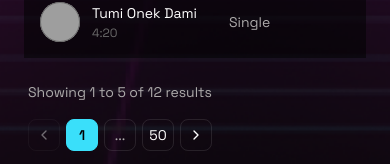
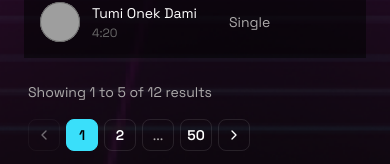
Before and after one commit to ArunRoy404/beat-x-nextjs, a Next.js app: page /admin/dashboard/music in a window 390 px wide. Shown: the part 1404-1568 px from the top of the page. Built offline with nearby package versions, Linux system fonts and the light colour scheme; grey boxes are pictures that could not be loaded.

Commit message:
feat: add reusable CommonSearch, CommonFilter, and CommonPagination components and integrate them into SongsTable

```diff
--- a/src/components/admin/dashboard/Music/SongsTable.jsx
+++ b/src/components/admin/dashboard/Music/SongsTable.jsx
@@ -1,7 +1,9 @@
 import React from "react"
-import { Search, ChevronLeft, ChevronRight } from "lucide-react"
 import DataTable from "@/components/ui/DataTable"
 import { getSongsColumns } from "@/components/DataTableColumns/SongsColumns"
+import CommonFilter from "@/components/shared/commonFilter/commonFilter"
+import CommonSearch from "@/components/shared/CommonSearch/CommonSearch"
+import CommonPagination from "@/components/shared/CommonPagination/CommonPagination"
 
 const SongsTable = ({ songs = [] }) => {
   const tabs = ["All", "Published", "Under Review", "Scheduled", "Rejected", "My Songs"]
@@ -15,33 +17,13 @@ const SongsTable = ({ songs = [] }) => {
       {/* Search and Filters Bar */}
       <div className="flex flex-col md:flex-row md:items-center justify-between gap-4 w-full z-10 relative">
         {/* Tab pills */}
-        <div className="flex items-center gap-2 overflow-x-auto pb-1.5 md:pb-0 scrollbar-none">
-          {tabs.map((tab) => {
-            const isActive = activeTab === tab
-            return (
-              <span
-                key={tab}
-                className={`px-4 py-1.5 rounded-full text-[12px] font-semibold transition-all duration-200 select-none whitespace-nowrap ${isActive
-                  ? "bg-nav-icon-bg border border-secondary text-secondary"
-                  : "bg-white/[0.03] text-light-gray border border-transparent"
-                  }`}
-              >
-                {tab}
-              </span>
-            )
-          })}
-        </div>
+        <CommonFilter
+          tabs={tabs}
+          activeTab={activeTab}
+        />
 
         {/* Search Input */}
-        <div className="relative w-full md:w-72">
-          <Search className="absolute left-3.5 top-1/2 -translate-y-1/2 w-4 h-4 text-light-gray" />
-          <input
-            type="text"
-            placeholder="Search ....."
-            readOnly
-            className="w-full pl-10 pr-4 py-2 text-sm bg-transparent border border-border rounded-full text-whitetext placeholder-dark-gray focus:outline-none transition-all"
-          />
-        </div>
+        <CommonSearch readOnly />
       </div>
 
       {/* Reusable DataTable */}
@@ -51,51 +33,12 @@ const SongsTable = ({ songs = [] }) => {
       />
 
       {/* Pagination Bar */}
-      <div className="flex flex-col sm:flex-row sm:items-center justify-between gap-4 w-full px-1 py-2 z-10 relative">
-        {/* Counter Info */}
-        <div className="text-light-gray text-[14px] select-none font-normal">
-          Showing 1 to 5 of 12 results
-        </div>
-
-        {/* Pagination buttons */}
-        <div className="flex items-center gap-1.5">
-          {/* Previous Page Button */}
-          <button
-            disabled
-            className="w-8 h-8 rounded-[8px] flex items-center justify-center border border-white/10 text-whitetext select-none transition-all opacity-40 cursor-not-allowed"
-          >
-            <ChevronLeft className="w-4 h-4" />
-          </button>
-
-          {/* Page 1 (Active) */}
-          <button
-            className="w-8 h-8 rounded-[8px] flex items-center justify-center border text-[14px] font-semibold select-none transition-all bg-secondary border-secondary text-black"
-          >
-            1
-          </button>
-
-          {/* Ellipsis */}
-          <span
-            className="w-8 h-8 rounded-[8px] flex items-center justify-center border border-white/10 text-[14px] text-light-gray select-none"
-          >
-            ...
-          </span>
-
-          {/* Page 50 */}
-          <button
-            className="w-8 h-8 rounded-[8px] flex items-center justify-center border border-white/10 text-[14px] text-whitetext select-none"
-          >
-            50
-          </button>
-
-          {/* Next Page Button */}
-          <button
-            className="w-8 h-8 rounded-[8px] flex items-center justify-center border border-white/10 text-whitetext select-none transition-all hover:bg-white/[0.05]"
-          >
-            <ChevronRight className="w-4 h-4" />
-          </button>
-        </div>
-      </div>
+      <CommonPagination
+        currentPage={1}
+        totalItems={12}
+        pageSize={5}
+        totalPages={50}
+      />
     </div>
   )
 }
--- /dev/null
+++ b/src/components/shared/CommonPagination/CommonPagination.jsx
@@ -0,0 +1,136 @@
+import React from "react"
+import { ChevronLeft, ChevronRight } from "lucide-react"
+import { cn } from "@/lib/utils"
+
+const CommonPagination = ({
+    currentPage = 1,
+    totalItems = 0,
+    pageSize = 10,
+    totalPages,
+    onPageChange,
+    className
+}) => {
+    const calculatedTotalPages = (totalPages ?? Math.ceil(totalItems / pageSize)) || 1
+    const startItem = totalItems === 0 ? 0 : (currentPage - 1) * pageSize + 1
+    const endItem = Math.min(currentPage * pageSize, totalItems)
+
+    const handlePrev = () => {
+        if (currentPage > 1) {
+            onPageChange?.(currentPage - 1)
+        }
+    }
+
+    const handleNext = () => {
+        if (currentPage < calculatedTotalPages) {
+            onPageChange?.(currentPage + 1)
+        }
+    }
+
+    const renderPages = () => {
+        const pages = []
+
+        if (calculatedTotalPages <= 5) {
+            for (let i = 1; i <= calculatedTotalPages; i++) {
+                pages.push(i)
+            }
+        } else {
+            // Always show page 1
+            pages.push(1)
+
+            if (currentPage > 3) {
+                pages.push("ellipsis-1")
+            }
+
+            // Show pages around current page
+            const start = Math.max(2, currentPage - 1)
+            const end = Math.min(calculatedTotalPages - 1, currentPage + 1)
+
+            for (let i = start; i <= end; i++) {
+                if (i !== 1 && i !== calculatedTotalPages) {
+                    pages.push(i)
+                }
+            }
+
+            if (currentPage < calculatedTotalPages - 2) {
+                pages.push("ellipsis-2")
+            }
+
+            // Always show last page
+            pages.push(calculatedTotalPages)
+        }
+
+        return pages.map((page, index) => {
+            if (typeof page === "string") {
+                return (
+                    <span
+                        key={`ellipsis-${index}`}
+                        className="w-8 h-8 rounded-[8px] flex items-center justify-center border border-white/10 text-[14px] text-light-gray select-none"
+                    >
+                        ...
+                    </span>
+                )
+            }
+
+            const isActive = currentPage === page
+
+            return (
+                <button
+                    key={page}
+                    onClick={() => onPageChange?.(page)}
+                    className={cn(
+                        "w-8 h-8 rounded-[8px] flex items-center justify-center border text-[14px] font-semibold select-none transition-all",
+                        isActive
+                            ? "bg-secondary border-secondary text-black"
+                            : "border-white/10 text-whitetext hover:bg-white/[0.05]"
+                    )}
+                >
+                    {page}
+                </button>
+            )
+        })
+    }
+
+    return (
+        <div className={cn("flex flex-col sm:flex-row sm:items-center justify-between gap-4 w-full px-1 py-2 z-10 relative", className)}>
+            {/* Counter Info */}
+            <div className="text-light-gray text-[14px] select-none font-normal">
+                Showing {startItem} to {endItem} of {totalItems} results
+            </div>
+
+            {/* Pagination buttons */}
+            <div className="flex items-center gap-1.5">
+                {/* Previous Page Button */}
+                <button
+                    onClick={handlePrev}
+                    disabled={currentPage === 1}
+                    className={cn(
+                        "w-8 h-8 rounded-[8px] flex items-center justify-center border border-white/10 text-whitetext select-none transition-all",
+                        currentPage === 1
+                            ? "opacity-40 cursor-not-allowed"
+                            : "hover:bg-white/[0.05]"
+                    )}
+                >
+                    <ChevronLeft className="w-4 h-4" />
+                </button>
+
+                {renderPages()}
+
+                {/* Next Page Button */}
+                <button
+                    onClick={handleNext}
+                    disabled={currentPage === calculatedTotalPages}
+                    className={cn(
+                        "w-8 h-8 rounded-[8px] flex items-center justify-center border border-white/10 text-whitetext select-none transition-all",
+                        currentPage === calculatedTotalPages
+                            ? "opacity-40 cursor-not-allowed"
+                            : "hover:bg-white/[0.05]"
+                    )}
+                >
+                    <ChevronRight className="w-4 h-4" />
+                </button>
+            </div>
+        </div>
+    )
+}
+
+export default CommonPagination
--- /dev/null
+++ b/src/components/shared/CommonSearch/CommonSearch.jsx
@@ -0,0 +1,27 @@
+import React from "react"
+import { Search } from "lucide-react"
+import { cn } from "@/lib/utils"
+
+const CommonSearch = ({
+    value,
+    onChange,
+    placeholder = "Search .....",
+    className,
+    ...props
+}) => {
+    return (
+        <div className={cn("relative w-full md:w-72", className)}>
+            <Search className="absolute left-3.5 top-1/2 -translate-y-1/2 w-4 h-4 text-light-gray" />
+            <input
+                type="text"
+                value={value}
+                onChange={onChange}
+                placeholder={placeholder}
+                className="w-full pl-10 pr-4 py-2 text-sm bg-transparent border border-border rounded-full text-whitetext placeholder-dark-gray focus:outline-none transition-all"
+                {...props}
+            />
+        </div>
+    )
+}
+
+export default CommonSearch
--- /dev/null
+++ b/src/components/shared/commonFilter/commonFilter.jsx
@@ -0,0 +1,28 @@
+import React from "react"
+import { cn } from "@/lib/utils"
+import CommonFilterItem from "./commonFilterItem"
+
+const CommonFilter = ({
+  tabs = [],
+  activeTab,
+  onChange,
+  className,
+  children
+}) => {
+  return (
+    <div className={cn("flex items-center gap-2 overflow-x-auto pb-1.5 md:pb-0 scrollbar-none", className)}>
+      {children
+        ? children
+        : tabs.map((tab) => (
+            <CommonFilterItem
+              key={tab}
+              label={tab}
+              isActive={activeTab === tab}
+              onClick={() => onChange?.(tab)}
+            />
+          ))}
+    </div>
+  )
+}
+
+export default CommonFilter
--- /dev/null
+++ b/src/components/shared/commonFilter/commonFilterItem.jsx
@@ -0,0 +1,22 @@
+import React from "react"
+import { cn } from "@/lib/utils"
+
+const CommonFilterItem = ({ label, isActive, onClick, className }) => {
+  return (
+    <button
+      type="button"
+      onClick={onClick}
+      className={cn(
+        "px-4 py-1.5 rounded-full text-[12px] font-semibold transition-all duration-200 select-none whitespace-nowrap border",
+        isActive
+          ? "bg-nav-icon-bg border-secondary text-secondary"
+          : "bg-white/[0.03] text-light-gray border-transparent hover:bg-white/[0.06]",
+        className
+      )}
+    >
+      {label}
+    </button>
+  )
+}
+
+export default CommonFilterItem
```
